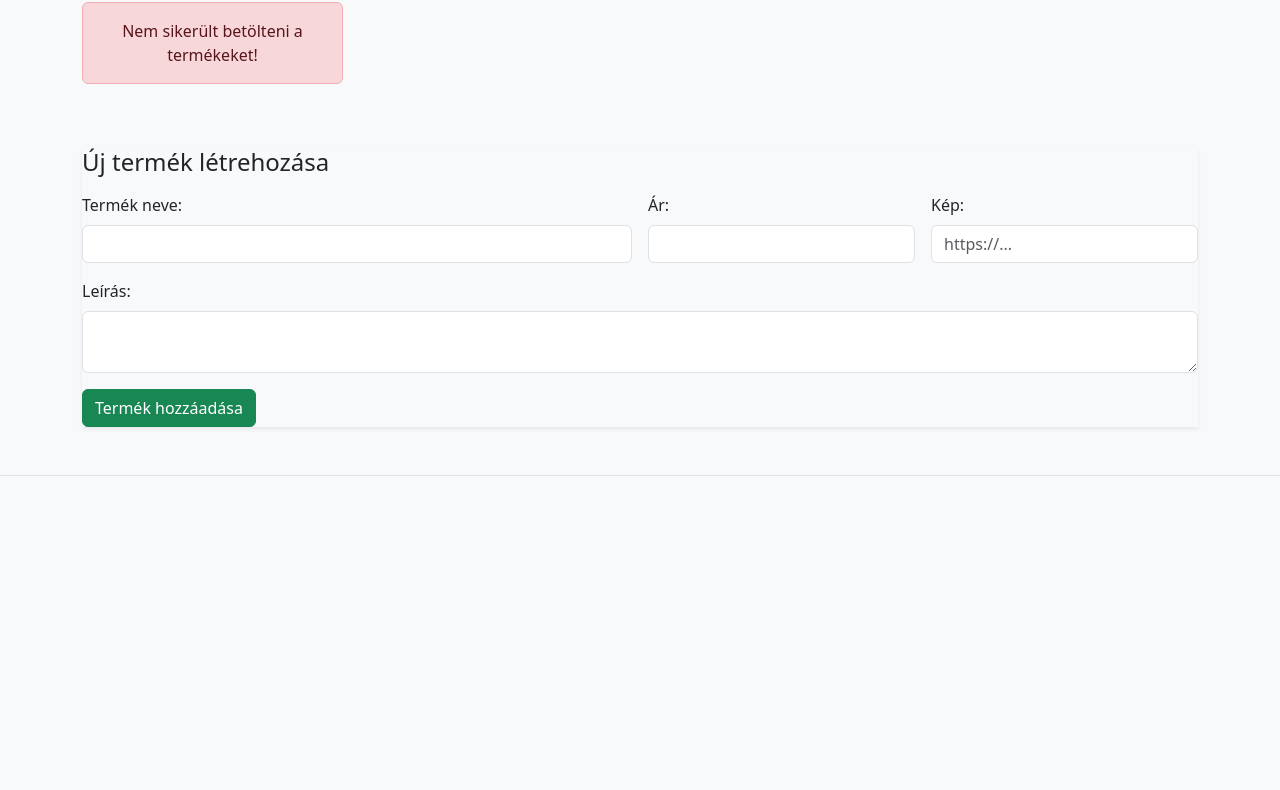
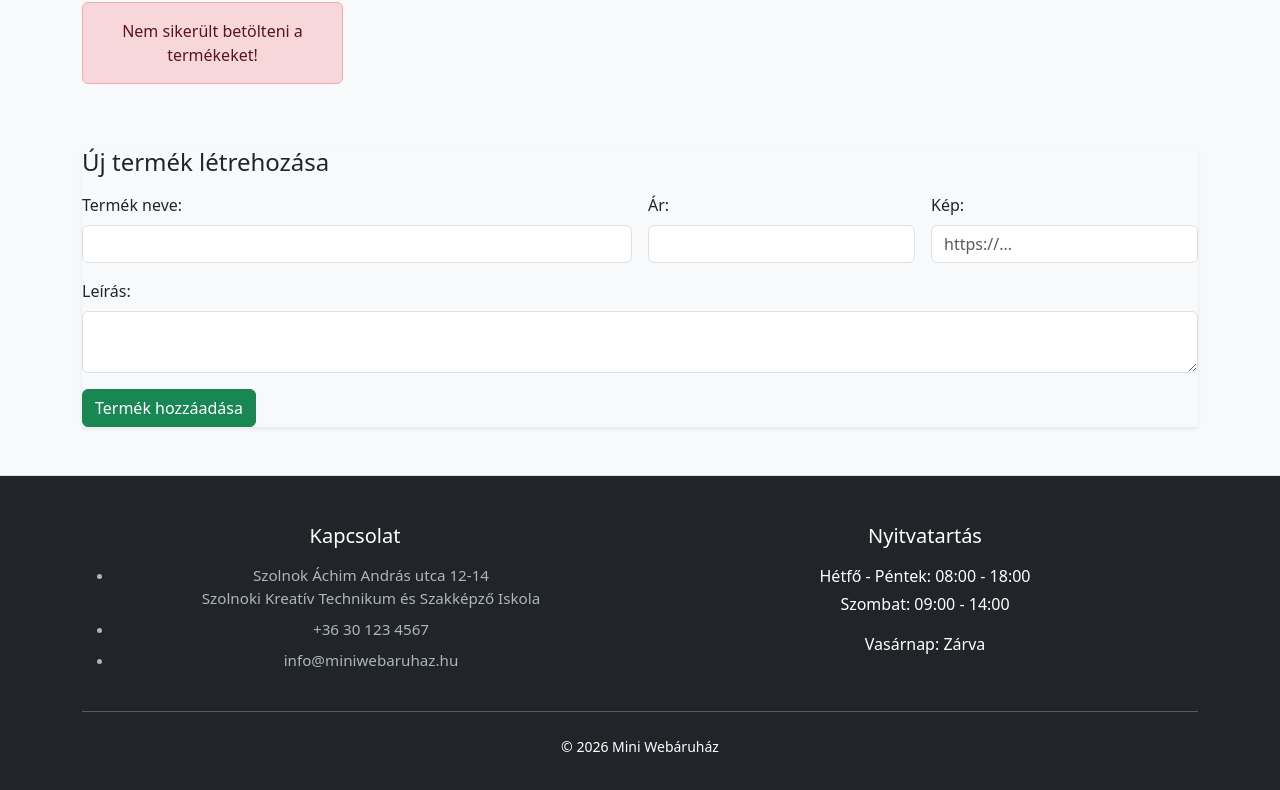
Before and after one commit to GergoWasTaken/MiniWebAruhaz, a plain HTML site: page index.html in a window 1280 px wide. Shown: the part 180-970 px from the top of the page. Before the commit the page ends 800 px from the top, so only its background shows below. Drawn offline with nearby package versions, Linux system fonts and the light colour scheme; no server answers.

Commit message:
footer atalakitasa és reszponzivitás

```diff
--- a/CSS/style.css
+++ b/CSS/style.css
@@ -31,3 +31,42 @@ header {
 .sticky-top {
     z-index: 1020;
 }
+
+footer {
+    width: 100%;
+    margin-top: auto;
+}
+
+footer .lista li {
+    font-size: 0.95rem;
+    color: #adb5bd;
+}
+
+footer .szin {
+    color: #0d6efd !important;
+}
+
+@media (max-width: 576px) {
+    #product-list > div {
+        width: 100%;
+    }
+}
+
+@media (min-width: 577px) and (max-width: 768px) {
+    #product-list > div {
+        width: 50%;
+    }
+}
+
+
+@media (min-width: 769px) and (max-width: 992px) {
+    #product-list > div {
+        width: 33.333%;
+    }
+}
+
+@media (min-width: 993px) {
+    #product-list > div {
+        width: 25%;
+    }
+}
--- a/index.html
+++ b/index.html
@@ -42,7 +42,7 @@
                     </div>
                     <div class="col-md-3">
                         <label for="kep" class="form-label">Kép: </label>
-                        <input type="url" class="form-control" id="kep" placeholder="https://...">
+                        <input type="url" class="form-control" id="kep" placeholder="https://..." required>
                     </div>
                     <div class="col-12">
                         <label for="leiras" class="form-label">Leírás: </label>
@@ -78,9 +78,37 @@
         </div>
     </main>
 
-    <footer class="bg-light py-4 mt-5 border-top">
-        <div class="container text-center text-muted">
+    <footer class="bg-dark text-white py-5 mt-5 border-top">
+        <div class="container">
+            <div class="row">
+                <div class="col-md-6 mb-4 mb-md-0 text-center">
+                    <h5 class="mb-3">Kapcsolat</h5>
+                    <ul class="lista">
+                        <li class="mb-2">
+                            <i class="szin"></i> Szolnok Áchim András utca 12-14 <br> Szolnoki Kreatív Technikum és Szakképző Iskola
+                        </li>
+                        <li class="mb-2">
+                            <i class="szin"></i> +36 30 123 4567
+                        </li>
+                        <li class="mb-2">
+                            <i class="szin"></i> info@miniwebaruhaz.hu
+                        </li>
+                    </ul>
+                </div>
 
+                <div class="col-md-6 text-center">
+                    <h5 class="mb-3">Nyitvatartás</h5>
+                    <p class="mb-1">Hétfő - Péntek: 08:00 - 18:00</p>
+                    <p>Szombat: 09:00 - 14:00</p>
+                    <p>Vasárnap: Zárva</p>
+                </div>
+            </div>
+
+            <hr class="my-4 bg-secondary">
+
+            <div class="text-center small">
+                <p class="mb-0">&copy; 2026 Mini Webáruház</p>
+            </div>
         </div>
     </footer>
 
```
